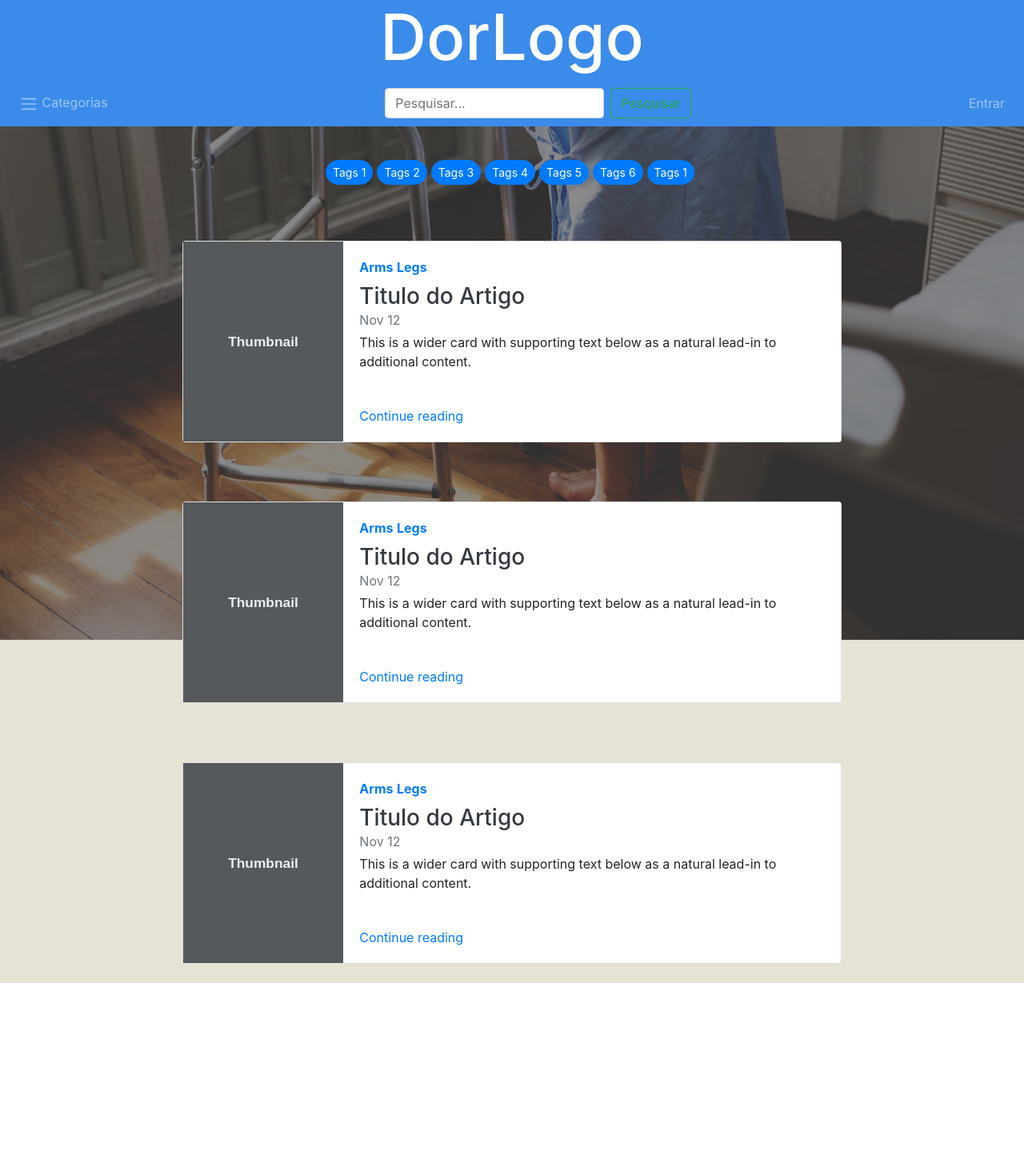
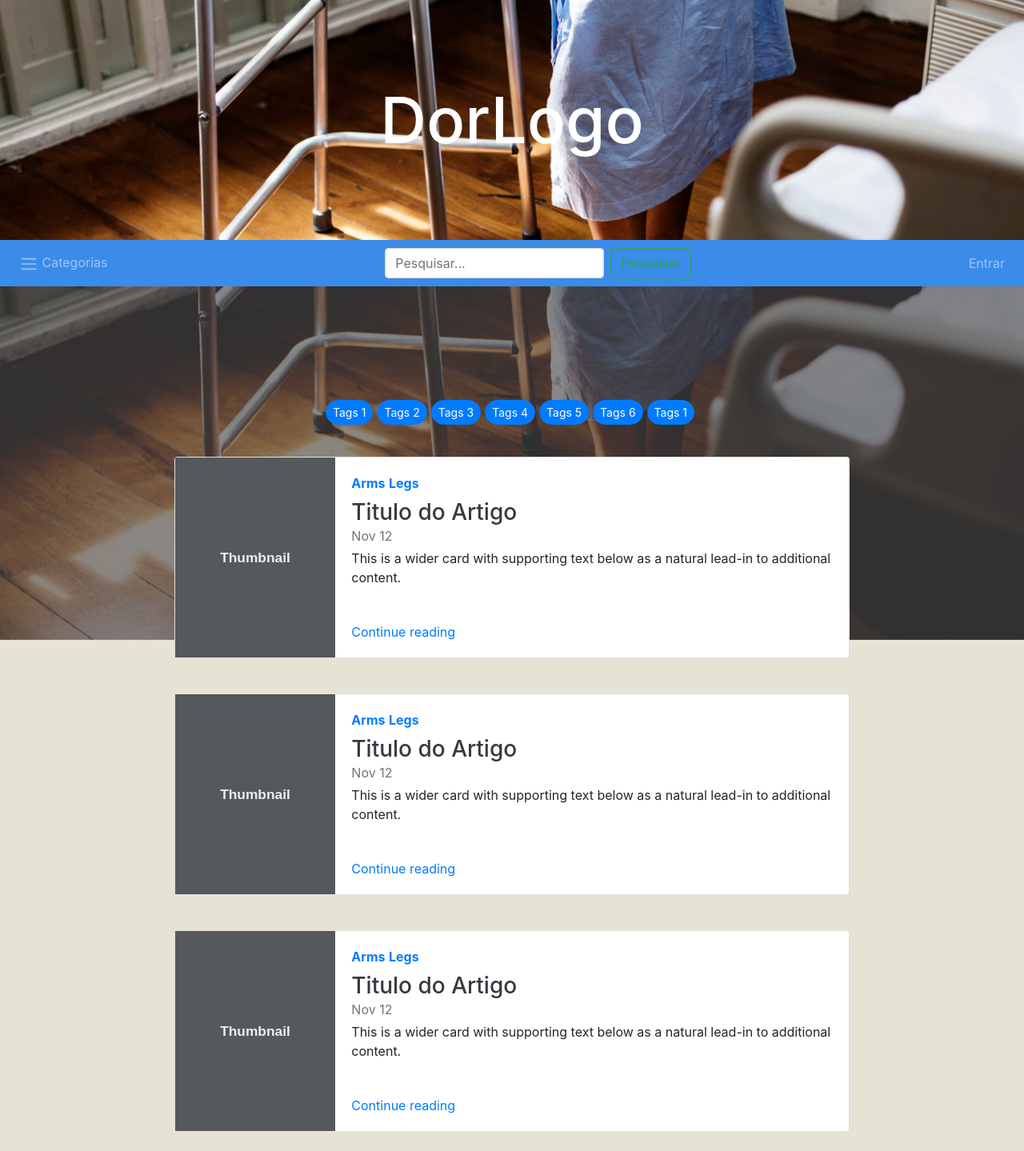
Before and after one commit to rduarte83/ptweb, a PHP site: page / in a window 1280 px wide. Shown: the whole page at 80% size. Before the commit the page ends 1229 px from the top, so only its background shows below. Run offline with PHP 8.4, Linux system fonts and the light colour scheme; data that the repository does not hold is empty; some libraries are stand-ins or nearby versions.

Commit message:
Change index.php

```diff
--- a/public/includes/css/index.css
+++ b/public/includes/css/index.css
@@ -4,7 +4,6 @@ body{
 }
 
 .background-img {
-
     position: fixed;
     top:0;
     bottom:0;
@@ -19,16 +18,13 @@ body{
     background-size: cover;
 }
 
-.navbarDropdownLogin{
-    width: 300px !important;
-    margin-left: -225px;
-    padding:20px;
-    padding-top:10px;
+/* CARDS */
+
+.cardview{
+    margin-top:20px;
 }
 
-.cardview{
-    margin-top:50px;
-}
+/* TAGS */
 
 .tagsTop{
     margin-top:170px;
@@ -47,22 +43,7 @@ body{
     margin:auto;
 }
 
-.topText{
-    text-align: center;
-    height: 100px;
-    width: 100%;
-    font-family: -apple-system, BlinkMacSystemFont, 'Segoe UI', Roboto, Oxygen, Ubuntu, Cantarell, 'Open Sans', 'Helvetica Neue', sans-serif;
-}
 
-.topText > h1{
-    margin: auto;
-    margin-top: -10px;
-    font-size: 5em;
-}
-
-.topPadding{
-    margin-top:100px;
-}
 
 .corTop{
     color: white;
@@ -86,6 +67,44 @@ body{
 }
 
 
+/* Navbar - TOP */
+
+.topPadding{
+    margin-top:300px;
+}
+
+.navbarDropdownLogin{
+    width: 300px !important;
+    margin-left: -225px;
+    padding:20px;
+    padding-top:10px;
+}
+
+.topText{
+    text-align: center;
+    height: 300px;
+    width: 100%;
+    font-family: -apple-system, BlinkMacSystemFont, 'Segoe UI', Roboto, Oxygen, Ubuntu, Cantarell, 'Open Sans', 'Helvetica Neue', sans-serif;
+}
+
+#img-backtop{
+    position: absolute;
+    top:0;
+    bottom:0;
+    right:0;
+    left:0;
+    background-image: url("../img/idoso-1.jpg");
+    height: 100%;
+    background-position: center;
+    background-repeat: no-repeat;
+    background-size: cover;
+}
+
+#img-backtop > h1 {
+    line-height: 300px;
+    font-size: 5em;
+}
+
 @media only screen and (max-width: 600px) {
 
 }
--- a/public/includes/js/index.js
+++ b/public/includes/js/index.js
@@ -1,13 +1,14 @@
 $(document).ready(function(){
     var scrollDown = false;
-    var lastScrollTop = 0;
+    var lastScrollTop = 10;
     $(window).scroll(function(event){
         var st = $(this).scrollTop();
         if (st > lastScrollTop){
             // downscroll code
             if(!scrollDown){
-                $(".topText").animate({"margin-top": "-100px"},510);
+                $(".topText").animate({"margin-top": "-200px"},510);
                 $("#navTop").animate({"margin-top": "0px"},500);
+                $("#logoDor").show();
                 scrollDown = true;
             }
 
@@ -16,12 +17,10 @@ $(document).ready(function(){
             // upscroll code
             if( st <= 1){
                 $(".topText").animate({"margin-top": "0px"},500);
-                $("#navTop").animate({"margin-top": "100px"},550);
+                $("#navTop").animate({"margin-top": "300px"},550);
+                $("#logoDor").hide();
                 scrollDown = false;
-
             }
-
-
         }
         lastScrollTop = st;
     });
--- a/public/includes/php/class_artigos.php
+++ b/public/includes/php/class_artigos.php
@@ -32,6 +32,20 @@ class Artigos
         var_dump($result);
     }
 
+    public function listaCategorias()
+    {
+        $db = new Database();
+        $db = $db->db;
+
+        $sql = "SELECT * FROM artigo";
+
+        $stmt = $db->prepare($sql);
+        $stmt->execute();
+        $result = $stmt->fetchAll();
+
+        var_dump($result);
+    }
+
 }
 
 
--- a/public/index.php
+++ b/public/index.php
@@ -12,6 +12,7 @@
 
     <div class="background-img "></div>
     <div class="container-fluid">
+
         <?php require_once("modules/index/index_navbar.php"); ?>
 
         <?php require_once("modules/index/index_tags.php"); ?>
--- a/public/modules/index/index_navbar.php
+++ b/public/modules/index/index_navbar.php
@@ -1,8 +1,9 @@
 <div class="row">
-    <nav class="navbar fixed-top navbar-expand-lg topText corTop">
-        <h1>DorLogo</h1>
+    <nav  class="navbar navbar-expand-lg topText corTop">
+        <div id="img-backtop"><h1>DorLogo</h1></div>
     </nav>
-</div>
+</div
+
 <div class="row">
     <nav id="navTop" class="navbar fixed-top navbar-expand-lg navbar-dark topPadding corTop">
         <a id="logoDor" class="navbar-brand" href="#">DorLogo</a>
@@ -19,6 +20,12 @@
                     </a>
                     <div class="dropdown-menu" aria-labelledby="navbarDropdown">
                     <?php
+                        require_once("includes/php/class_artigos.php");
+                        $art = new Artigos();
+                        $lista = $art->listaCategorias();
+                        foreach($lista as $elem){
+                            echo "<a class='dropdown-item' href='#'>$elem</a>";
+                        }
                         /*  HERE PHP TO GET ALL CATEGORIES */
                         /*
                         <a class="dropdown-item" href="#">Action</a>
```
